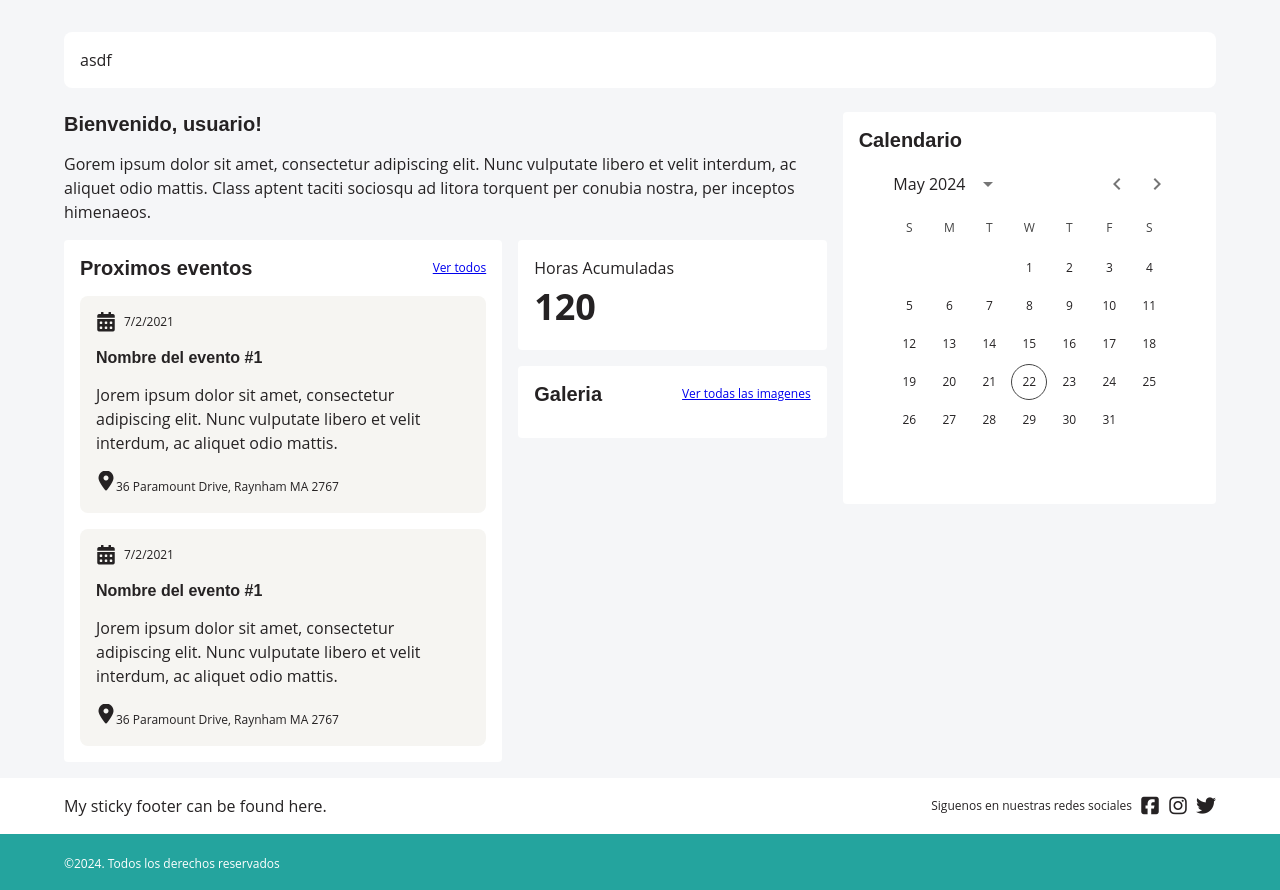
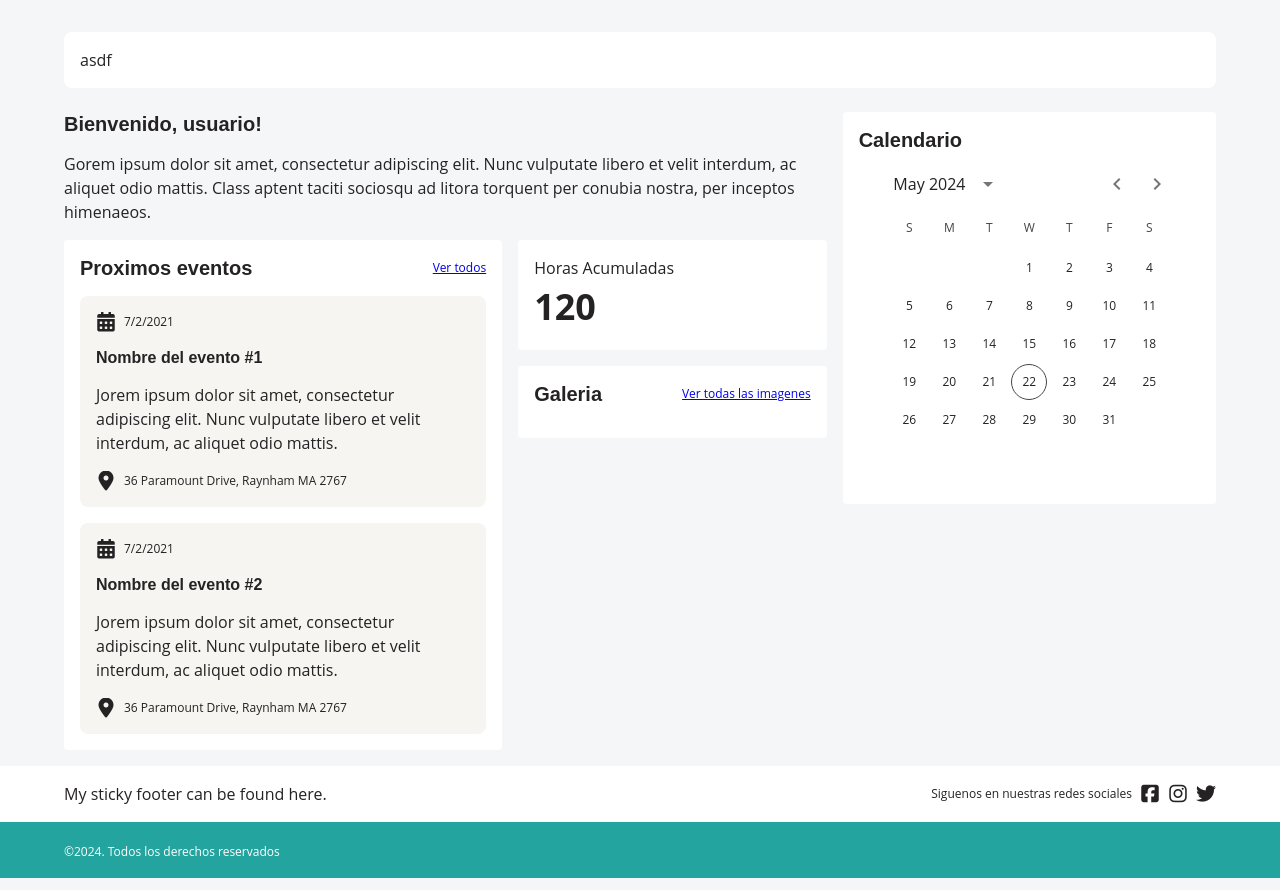
Before and after one commit to jorgetejeda/volunteer-app, a Next.js app: page / in a window 1280 px wide. Built offline with nearby package versions, Linux system fonts and the light colour scheme.

Commit message:
refactor: Update page layout and event cards

```diff
--- a/src/app/page.tsx
+++ b/src/app/page.tsx
@@ -33,7 +33,14 @@ export default function Home() {
       {/* Main */}
       <Container maxWidth="lg">
         <Grid container spacing={2}>
-          <Grid item md={8} sm={12} display="flex" flexDirection="column" gap={2}>
+          <Grid
+            item
+            md={8}
+            sm={12}
+            display="flex"
+            flexDirection="column"
+            gap={2}
+          >
             <Box>
               <Typography variant="h3">Bienvenido, usuario!</Typography>
             </Box>
@@ -61,15 +68,15 @@ export default function Home() {
                   </Box>
 
                   <Box display="flex" gap={2} flexDirection="column">
+                    {[...Array(2)].map((_, index) => (
                       <Box
+                        key={index}
                         padding={2}
                         borderRadius={2}
                         display="flex"
                         gap={2}
                         flexDirection="column"
-                      sx={{
-                        background: theme.palette.grey[100],
-                      }}
+                        sx={{ background: theme.palette.grey[100] }}
                       >
                         <Box display="flex" alignItems="center" gap={1}>
                           <Icon
@@ -80,7 +87,7 @@ export default function Home() {
                         </Box>
                         <Box>
                           <Typography variant="h4">
-                          Nombre del evento #1
+                            Nombre del evento #{index + 1}
                           </Typography>
                         </Box>
                         <Box>
@@ -90,7 +97,7 @@ export default function Home() {
                             aliquet odio mattis.
                           </Typography>
                         </Box>
-                      <Box>
+                        <Box display="flex" alignItems="center" gap={1}>
                           <Icon
                             className="fas fa-map-marker-alt"
                             fontSize="small"
@@ -100,46 +107,7 @@ export default function Home() {
                           </Typography>
                         </Box>
                       </Box>
-
-                    <Box
-                      padding={2}
-                      borderRadius={2}
-                      display="flex"
-                      gap={2}
-                      flexDirection="column"
-                      sx={{
-                        background: theme.palette.grey[100],
-                      }}
-                    >
-                      <Box display="flex" alignItems="center" gap={1}>
-                        <Icon
-                          className="fas fa-calendar-alt"
-                          fontSize="small"
-                        />
-                        <Typography variant="caption">7/2/2021</Typography>
-                      </Box>
-                      <Box>
-                        <Typography variant="h4">
-                          Nombre del evento #1
-                        </Typography>
-                      </Box>
-                      <Box>
-                        <Typography variant="body1">
-                          Jorem ipsum dolor sit amet, consectetur adipiscing
-                          elit. Nunc vulputate libero et velit interdum, ac
-                          aliquet odio mattis.
-                        </Typography>
-                      </Box>
-                      <Box>
-                        <Icon
-                          className="fas fa-map-marker-alt"
-                          fontSize="small"
-                        />
-                        <Typography variant="caption">
-                          36 Paramount Drive, Raynham MA 2767
-                        </Typography>
-                      </Box>
-                    </Box>
+                    ))}
                   </Box>
                 </Paper>
               </Grid>
@@ -184,7 +152,11 @@ export default function Home() {
           mt: "auto",
         }}
       >
-        <Box paddingY={2} marginTop={2} sx={{ background: theme.palette.common.white }}>
+        <Box
+          paddingY={2}
+          marginTop={2}
+          sx={{ background: theme.palette.common.white }}
+        >
           <Container maxWidth="lg">
             <Grid
               display="flex"
```
Lines whose indentation alone changed are shown as unchanged.
